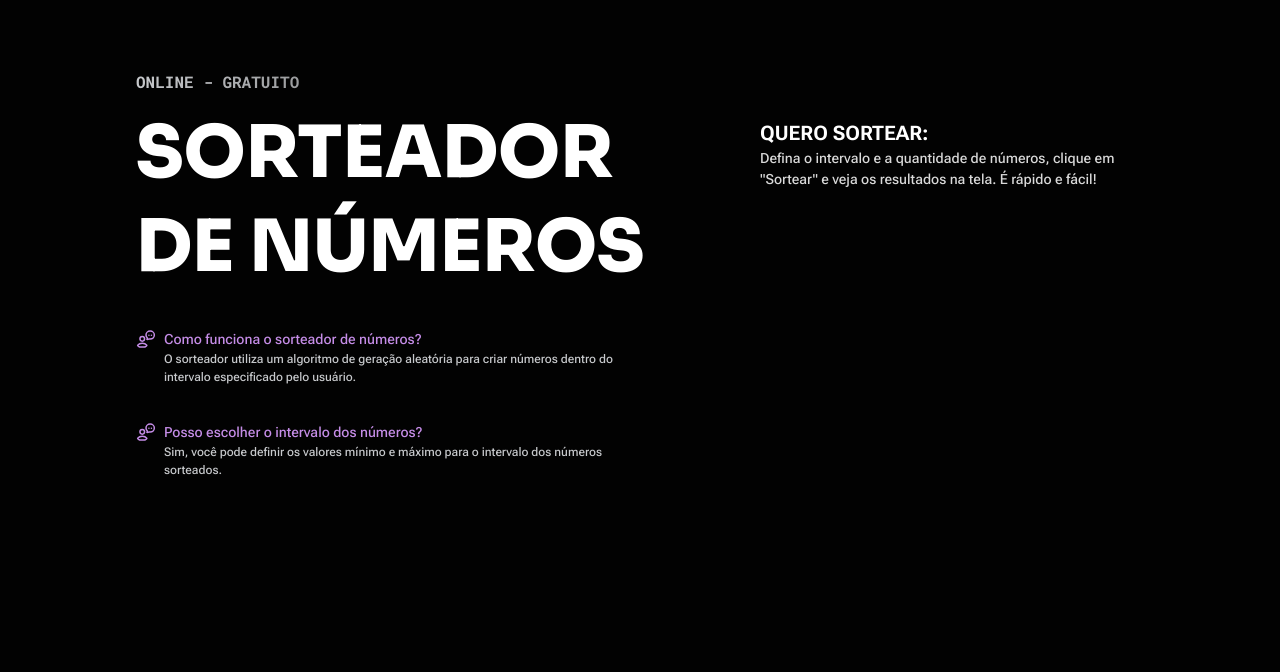
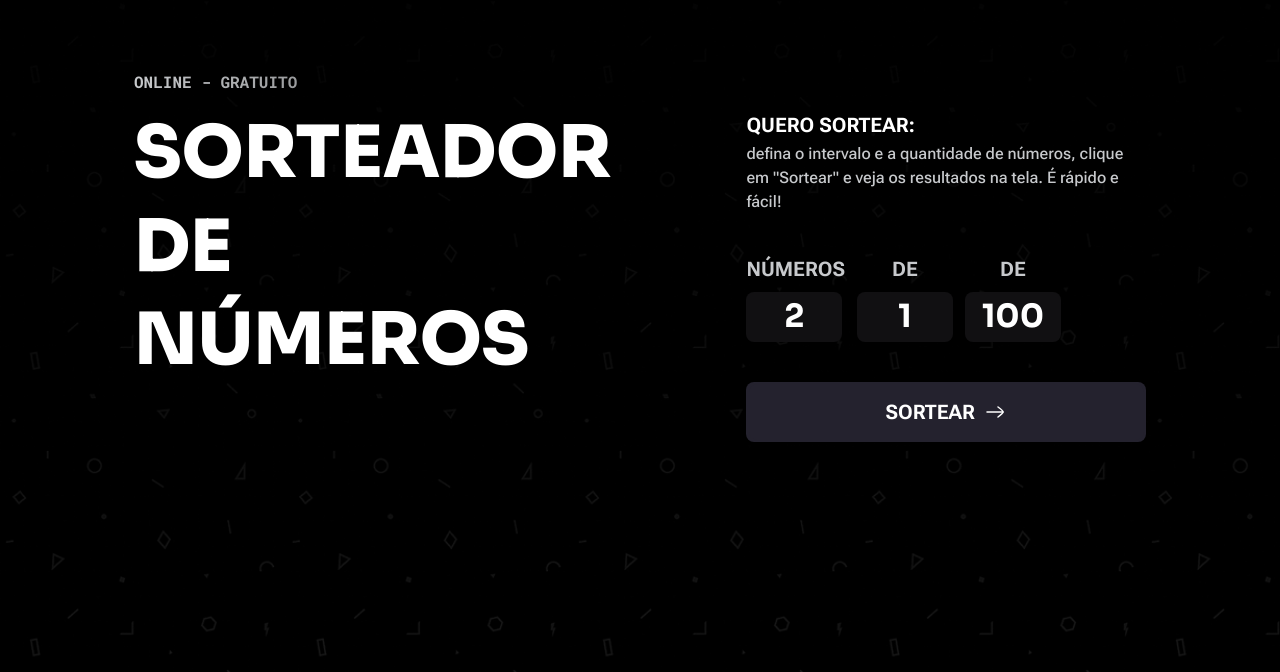
Before and after one commit to monwire/numbers, a plain HTML site: page index.html in a window 1280 px wide. Shown: the part 128-800 px from the top of the page. Drawn offline with Linux system fonts and the light colour scheme.

Commit message:
Modificações gerais

```diff
--- a/index.html
+++ b/index.html
@@ -21,102 +21,53 @@
     </header>
 
     <main>
-      <section id="hero">
-        <div class="hero-title">
-          <div id="overline">online - gratuito</div>
+      <div id="hero">
+        <div id="heroTitle">
+          <div class="overline">online - gratuito</div>
           <h1>sorteador de números</h1>
         </div>
+      </div>
 
-        <section class="desktop-only">
-          <div class="questions">
-            <div class="question-wrapper">
-              <span class="question-icon">
-                <img
-                  src="assets/icons/question-icon.svg"
-                  alt="Ícone de pessoa falando"
-                  class="question-icon-img"
-                />
-              </span>
-              <span class="q-and-a">
-                <div class="question">
-                  Como funciona o sorteador de números?
-                </div>
-                <div class="answer">
-                  O sorteador utiliza um algoritmo de geração aleatória para
-                  criar números dentro do intervalo especificado pelo usuário.
-                </div>
-              </span>
-            </div>
-            <div class="question-wrapper">
-              <span class="question-icon">
-                <img
-                  src="assets/icons/question-icon.svg"
-                  alt="Ícone de pessoa falando"
-                  class="question-icon-img"
-                />
-              </span>
-              <span class="q-and-a">
-                <div class="question">
-                  Posso escolher o intervalo dos números?
-                </div>
-                <div class="answer">
-                  Sim, você pode definir os valores mínimo e máximo para o
-                  intervalo dos números sorteados.
-                </div>
-              </span>
-            </div>
-          </div>
-        </section>
-      </section>
-      <section id="randomizer">
-        <div id="title-form">
+      <div id="formBox">
+        <div id="formHeader">
           <h2>quero sortear:</h2>
           <p>
-            Defina o intervalo e a quantidade de números, clique em "Sortear" e
+            defina o intervalo e a quantidade de números, clique em "Sortear" e
             veja os resultados na tela. É rápido e fácil!
           </p>
         </div>
-      </section>
 
-      <section class="mobile-only">
-        <div class="questions">
-          <div class="question-wrapper">
-            <span class="question-icon">
-              <img
-                src="assets/icons/question-icon.svg"
-                alt="Ícone de pessoa falando"
-                class="question-icon-img"
+        <form action="">
+          <span class="input-field">
+            <label for="quantity">números</label>
+            <input
+              type="number"
+              name="quantity"
+              id="quantity"
+              placeholder="2"
             />
           </span>
-            <span class="q-and-a">
-              <div class="question">Como funciona o sorteador de números?</div>
-              <div class="answer">
-                O sorteador utiliza um algoritmo de geração aleatória para criar
-                números dentro do intervalo especificado pelo usuário.
-              </div>
+          <span class="input-field">
+            <label for="min">de</label>
+            <input type="number" name="min" id="min" placeholder="1" />
           </span>
-          </div>
-          <div class="question-wrapper">
-            <span class="question-icon">
+          <span class="input-field">
+            <label for="quantity">de</label>
+            <input type="number" name="max" id="max" placeholder="100" />
+          </span>
+        </form>
+        <div class="outline-btn">
+          <button class="btn">
+            <span class="btn-text">sortear</span>
             <img
-                src="assets/icons/question-icon.svg"
-                alt="Ícone de pessoa falando"
-                class="question-icon-img"
+              src="assets/icons/arrow-icon.svg"
+              alt="ícone de seta para a direita"
             />
-            </span>
-            <span class="q-and-a">
-              <div class="question">
-                Posso escolher o intervalo dos números?
-              </div>
-              <div class="answer">
-                Sim, você pode definir os valores mínimo e máximo para o
-                intervalo dos números sorteados.
-              </div>
-            </span>
+          </button>
         </div>
       </div>
-      </section>
     </main>
+
     <script src="scripts.js"></script>
   </body>
 </html>
--- /dev/null
+++ b/styles/buttons.css
@@ -0,0 +1,89 @@
+.outline-btn {
+  width: 100%;
+  padding: 0.15rem;
+  border-radius: 0.5rem;
+  background-color: var(--bg-tertiary);
+
+  &:hover {
+    cursor: pointer;
+    background: var(--gradient-background);
+    animation: gradientMove 0.5s linear infinite;
+  }
+}
+.btn {
+  width: 100%;
+  font: var(--label-md);
+  text-transform: uppercase;
+  color: white;
+  background-color: var(--bg-tertiary);
+  border: none;
+  border-radius: 0.5rem;
+  padding: 0.8rem;
+  display: flex;
+  gap: 0.5rem;
+  align-items: center;
+  justify-content: center;
+
+  &:hover {
+    cursor: pointer;
+    background-color: var(--bg-secondary);
+    transition: 0.5s;
+  }
+}
+
+@keyframes gradientMove {
+  0% {
+    background: linear-gradient(
+      to right,
+      #77c0af 0%,
+      #d1dc97 15%,
+      #e9a9b3 32%,
+      #d586e0 67%,
+      #91a1fa 86%
+    );
+  }
+
+  20% {
+    background: linear-gradient(
+      to right,
+      #d1dc97 0%,
+      #e9a9b3 15%,
+      #d586e0 32%,
+      #91a1fa 67%,
+      #77c0af 86%
+    );
+  }
+
+  40% {
+    background: linear-gradient(
+      to right,
+      #e9a9b3 0%,
+      #d586e0 15%,
+      #91a1fa 32%,
+      #77c0af 67%,
+      #d1dc97 86%
+    );
+  }
+
+  60% {
+    background: linear-gradient(
+      to right,
+      #d586e0 0%,
+      #91a1fa 15%,
+      #77c0af 32%,
+      #d1dc97 67%,
+      #e9a9b3 86%
+    );
+  }
+
+  100% {
+    background: linear-gradient(
+      to right,
+      #91a1fa 0%,
+      #77c0af 15%,
+      #d1dc97 32%,
+      #e9a9b3 67%,
+      #d586e0 86%
+    );
+  }
+}
--- a/styles/form.css
+++ b/styles/form.css
@@ -0,0 +1,33 @@
+form {
+  display: flex;
+  gap: 0.75rem;
+
+  & .input-field {
+    display: flex;
+    flex-direction: column;
+    gap: 0.5rem;
+
+    & label {
+      text-transform: uppercase;
+      font: var(--label-md);
+      text-align: center;
+    }
+
+    & input {
+      font: var(--display-sm);
+      background-color: var(--bg-secondary);
+      border: none;
+      border-radius: 0.5rem;
+      text-align: center;
+      width: 6rem;
+      color: white;
+      padding-inline: 0.5rem;
+      padding-block: 0.25rem;
+
+      &::placeholder {
+        color: white;
+        text-align: center;
+      }
+    }
+  }
+}
--- a/styles/global.css
+++ b/styles/global.css
@@ -2,6 +2,10 @@
   padding: 0;
   margin: 0;
   box-sizing: border-box;
+}
+
+html {
+  height: 100vh;
 }
 
 :root {
@@ -31,7 +35,14 @@
     #91a1fa 84.58%
   );
 
-  --gradient-background: linear-gradient(to right, #d586e0 0%, #91a1fa 98.93%);
+  --gradient-background: linear-gradient(
+    to right,
+    #77c0af 0%,
+    #d1dc97 15%,
+    #e9a9b3 32%,
+    #d586e0 67%,
+    #91a1fa 86%
+  );
 
   --gradient-content: linear-gradient(to right, #c7c9cc 0%, #3d3d3d 100%);
 
@@ -51,11 +62,46 @@
 }
 
 body {
+  height: 100%;
+  background-image: url(../assets/images/Shapes.png);
+  background-size: cover;
   background-color: var(--bg-primary);
   color: var(--content-primary);
+  font: var(--text-md);
+}
+
+.overline {
+  font: var(--overline);
+  text-transform: uppercase;
+  background: var(--gradient-content);
+  background-clip: text;
+  -webkit-background-clip: text;
+  color: transparent;
+}
+
+h1 {
+  font: var(--display-md);
+  text-transform: uppercase;
+}
+
+h2 {
+  font: var(--label-md);
+  text-transform: uppercase;
 }
 
 p {
-  font: var(--text-md);
-  color: var(--content-tertiary);
+  color: var(--content-secondary);
 }
+
+label {
+  color: #c7c9cc;
+}
+
+input[type="number"]::-webkit-inner-spin-button {
+  -webkit-appearance: none;
+}
+
+input[type="number"] {
+  -moz-appearance: textfield;
+  appearance: textfield;
+}
--- a/styles/index.css
+++ b/styles/index.css
@@ -2,3 +2,4 @@
 @import url(header.css);
 @import url(main.css);
 @import url(form.css);
+@import url(buttons.css);
--- a/styles/main.css
+++ b/styles/main.css
@@ -1,139 +1,57 @@
-& main {
-  margin-inline: 2rem;
+main {
   display: flex;
   flex-direction: column;
-  gap: 2.625rem;
+  margin-inline: 3rem;
 
   & #hero {
-    & .hero-title {
-      display: flex;
-      flex-direction: column;
-      gap: 0.75rem;
-      & #overline {
-        font: var(--overline);
-        text-transform: uppercase;
-        background: var(--gradient-content);
-        background-clip: text;
-        -webkit-background-clip: text;
-        color: transparent;
-      }
-
+    & #heroTitle {
       & h1 {
-        font: var(--display-md);
-        text-transform: uppercase;
-      }
-    }
-
-    & .desktop-only {
-      display: none;
-    }
-  }
-
-  & #randomizer {
-    & #title-form {
-      & h2 {
-        font: var(--label-md);
-        text-transform: uppercase;
+        margin-top: 0.5rem;
       }
     }
   }
 
-  & .mobile-only {
-    display: block;
+  & #formBox {
+    display: flex;
+    flex-direction: column;
+    gap: 2.5rem;
+    padding-block: 2.5rem;
 
-    & .questions {
+    & #formHeader {
       display: flex;
       flex-direction: column;
-      gap: 2.25rem;
-
-      & .question-wrapper {
-        display: flex;
-        gap: 0.5rem;
-
-        & .question-icon {
-          & .question-icon-img {
-            width: 1.25rem;
-            object-fit: cover;
-          }
-        }
-
-        & .q-and-a {
-          & .question {
-            font: var(--text-md);
-            color: var(--content-brand);
-          }
-
-          & .answer {
-            font: var(--text-sm);
-            color: var(--content-secondary);
-          }
-        }
+      gap: 0.125rem;
+      & p {
+        font: var(--text-md);
       }
     }
   }
 }
 
 @media (width >= 80rem) {
-  & main {
-    margin-inline: 8.5rem;
+  main {
     display: flex;
     flex-direction: row;
-    gap: 7rem;
+    justify-content: space-between;
+    margin-inline: 8.375rem;
 
     & #hero {
-      width: 32rem;
-      min-width: 32rem;
-      display: flex;
-      flex-direction: column;
-      gap: 2.25rem;
-
-      & .hero-title {
+      & #heroTitle {
         & h1 {
           font: var(--display-lg);
-        }
-      }
-
-      & .desktop-only {
-        display: block;
-
-        & .questions {
-          display: flex;
-          flex-direction: column;
-          gap: 2.25rem;
-
-          & .question-wrapper {
-            display: flex;
-            gap: 0.5rem;
-
-            & .question-icon {
-              & .question-icon-img {
-                width: 1.25rem;
-                object-fit: cover;
-              }
-            }
-
-            & .q-and-a {
-              & .question {
-                font: var(--text-md);
-                color: var(--content-brand);
-              }
-
-              & .answer {
-                font: var(--text-sm);
-                color: var(--content-secondary);
-              }
-            }
-          }
+          margin-top: 0.75rem;
         }
       }
     }
 
-    & #randomizer {
-      padding-block: 3rem;
-    }
+    & #formBox {
+      padding-left: 6.75rem;
 
-    & .mobile-only {
-      display: none;
+      & #formHeader {
+        & p {
+          font: var(--text-lg);
+        }
+      }
     }
   }
 }
```
Also changed, not shown: assets/icons/arrow-icon.svg (added), assets/images/Shapes.png (added). Lines whose indentation alone changed are shown as unchanged.
